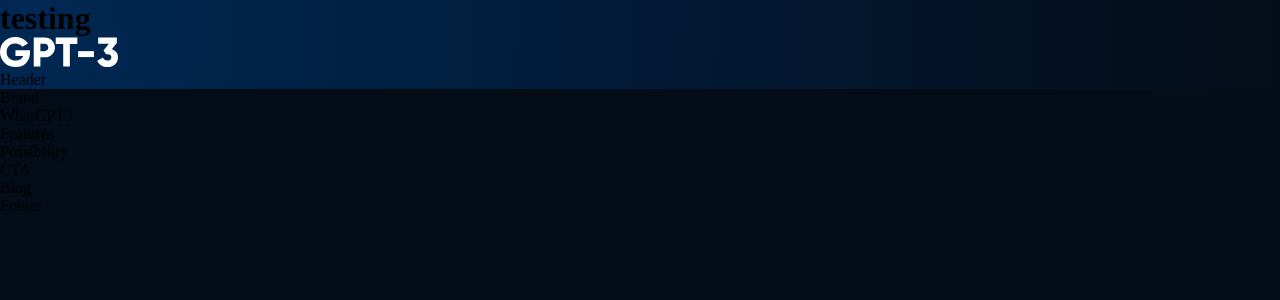
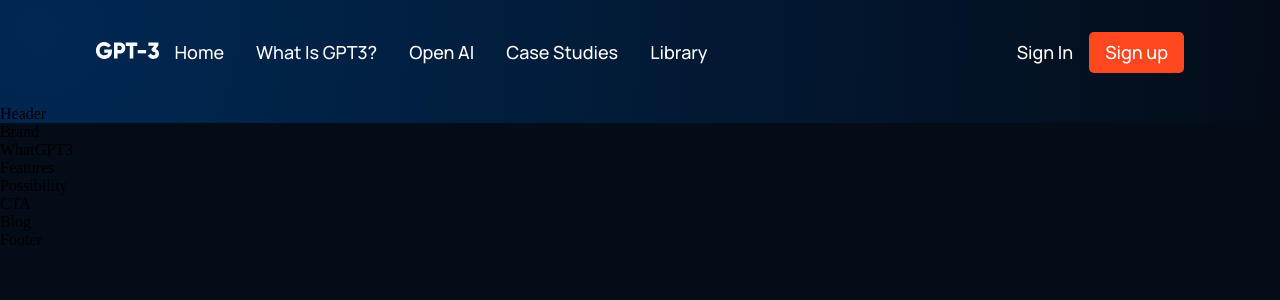
Before and after one commit to ImmaCrayon81/ey-react, a React (Create React App) app: page / in a window 1280 px wide. Shown: the top 300 px of the page. Built offline with nearby package versions, Linux system fonts and the light colour scheme; the HTML template or start-up script is replaced by a standard one.

Commit message:
add navbar

```diff
--- a/src/App.js
+++ b/src/App.js
@@ -7,7 +7,6 @@
   return (
     <div className='App'>
       <div className='gradient__bg'>
-      <h1>testing</h1>
         <Navbar />
         <Header />
       </div>
--- a/src/components/navbar/Navbar.jsx
+++ b/src/components/navbar/Navbar.jsx
@@ -1,15 +1,50 @@
-import React from 'react';
+import React, { useState } from 'react';
 import { RiMenu3Line, RiCloseLine } from 'react-icons/ri';
 import logo from '../../assets/logo.svg'; //.. means one level up from current folder
 import './navbar.css';
 
+const Menu = () => (
+  <>
+    <p><a href = "#home">Home</a></p>
+    <p><a href = "#wgpt3">What is GPT3?</a></p>
+    <p><a href = "#possibility">Open AI</a></p>
+    <p><a href = "#features">Case Studies</a></p>
+    <p><a href = "#blog">Library</a></p>
+  </>
+)
+
 const Navbar = () => {
+  const [toggleMenu, setToggleMenu] = useState(false);
   return (
     <div className="gpt3__navbar">
-      <div className="gtp3__navbar-links">
+      <div className="gpt3__navbar-links">
         <div className="gpt3__navbar-links_logo">
           <img src={logo} alt="logo" />
         </div>
+        <div className="gpt3__navbar-links_container">
+          <Menu />
+        </div>
+      </div>
+      <div className="gpt3__navbar-sign">
+        <p>Sign in</p>
+        <button type="button">Sign up</button>
+      </div>
+      <div className="gpt3__navbar-menu">
+        {toggleMenu
+          ? <RiCloseLine color="#fff" size={27} onClick={() => setToggleMenu(false)} />
+          : <RiMenu3Line color="#fff" size={27} onClick={() => setToggleMenu(true)} />
+        }
+        {toggleMenu && (
+          <div className="gpt3__navbar-menu_container scale-up-center">
+            <div className="gpt3__navbar-menu_container-links">
+              <Menu />
+              <div className="gpt3__navbar-menu_container-links-sign">
+                <p>Sign in</p>
+                <button type="button">Sign up</button>
+              </div>
+            </div>
+          </div>
+        )}
       </div>
     </div>
   )
--- a/src/components/navbar/navbar.css
+++ b/src/components/navbar/navbar.css
@@ -0,0 +1,130 @@
+.gpt3__navbar {
+    display: flex;
+    justify-content: space-between;
+    align-items: center;
+    padding: 2rem 6rem;
+}
+
+.gpt3__navbar-links {
+    /*
+    flex-grow/shrink: 1; -> div will grow/shrink in same proportion as window-size
+    flex-basis: 0; -> div does not have starting value, takes up screen as per screen size available
+    */
+    flex: 1;
+    display: flex;
+    justify-content: flex-start;
+    align-items: center;
+}
+
+.gpt3__navbar-links_logo {
+    margin-right: rem;
+}
+
+.gpt3__navbar-links_logo img {
+    width: 62.56px;
+    height: 16.02px;
+}
+
+.gpt3__navbar-links_container {
+    display: flex;
+    flex-direction: row;
+}
+
+.gpt3__navbar-sign {
+    display: flex;
+    justify-content: flex-end;
+    align-items: center;
+}
+
+.gpt3__navbar-links_container p,
+.gpt3__navbar-sign p,
+.gpt3__navbar-menu p {
+    color: #fff;
+    font-family: var(--font-family);
+    font-weight: 500;
+    font-size: 18px;
+    line-height: 25px;
+    text-transform: capitalize; /* capitalize first character */
+
+    margin: 0 1rem; /* top-bottom, left-right */
+    cursor: pointer; /* top bottom */
+}
+
+.gpt3__navbar-sign button,
+.gpt3__navbar-menu_container button {
+    padding: 0.5rem 1rem;
+    color: #fff;
+    background: #FF4820;
+    font-family: var(--font-family);
+    font-weight: 500;
+    border-radius: 5px;
+    font-size: 18px;
+    line-height: 25px;
+    border: none;
+    outline: none;
+    cursor: pointer;
+}
+
+.gpt3__navbar-menu {
+    margin-left: 1rem;
+    display: none;
+    position: relative;
+}
+
+.gpt3__navbar-menu svg {
+    cursor: pointer;
+}
+
+.gpt3__navbar-menu_container {
+    display: flex;
+    justify-content: flex-end;
+    align-items: flex-end;
+    flex-direction: column;
+
+    text-align: end;
+    background: var(--color-footer);
+    padding: 2rem;
+    position: absolute;
+    top: 40px;
+    right: 0;
+    margin-top: 1rem;
+    min-width: 210px;
+    border-radius: 5px;
+    box-shadow: 0 0 5 rgba(0,0,0,0.2);
+}
+
+.gpt3__navbar-menu_container p {
+    margin: 1rem 0;
+}
+
+.gpt3__navbar-menu_container-links-sign {
+    display: none;
+}
+
+@media screen and (max-width: 1050px) {
+    .gpt3__navbar-links_container {
+        display: none;
+    }
+
+    .gpt3__navbar-menu {
+        display: flex;
+    }
+}
+
+@media screen and (max-width: 550px) {
+    .gpt3__navbar {
+        padding: 2rem;
+    }
+
+    .gpt3__navbar-sign {
+        display: none;
+    }
+
+    .gpt3__navbar-menu_container {
+        top: 20px;
+    }
+
+    .gpt3__navbar-menu_container-links-sign {
+        display: block;
+    }
+}
```
